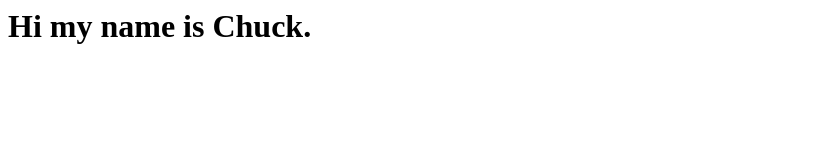
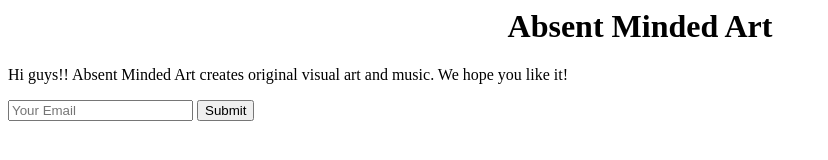
Before and after one commit to BillyBob1933/Pankus, a plain HTML site: page index.html in a window 1280 px wide. Shown: the whole page, without its empty margins (0-828 px from the left). Drawn offline with Linux system fonts and the light colour scheme.

Commit message:
I added css

```diff
--- a/index.html
+++ b/index.html
@@ -1,5 +1,13 @@
 <html>
+<style>
+h1 {
+  text-align: center;
+}
+</style>
 <body>
-  <h1>Hi my name is Chuck.</h1>
+  <h1>Absent Minded Art</h1>
+  <p> Hi guys!! Absent Minded Art creates original visual art and music.  We hope you like it!</p>
+  <input type="email" placeholder="Your Email">
+  <input type="submit">
 </body>
 </html>
```
